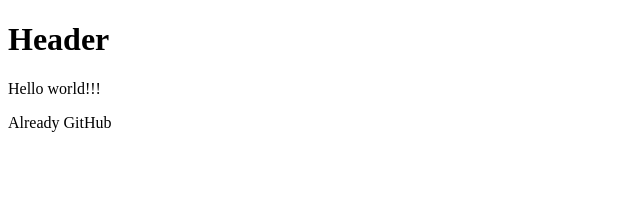
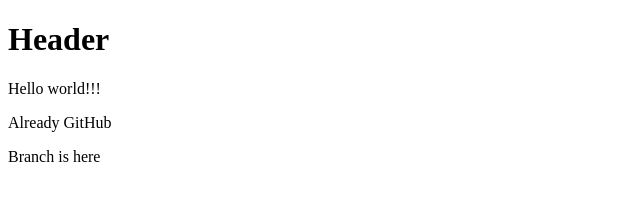
Before and after one commit to maxim-shulga/gitTest, a plain HTML site: page index.html in a window 1280 px wide. Shown: the whole page, without its empty margins (0-640 px from the left). Drawn offline with Linux system fonts and the light colour scheme.

Commit message:
branch string add

```diff
--- a/index.html
+++ b/index.html
@@ -7,5 +7,6 @@
 	<h1>Header</h1>
 	<p>Hello world!!!</p>
 	<p>Already GitHub</p>
+	<p>Branch is here</p>
 </body>
 <html>
```
